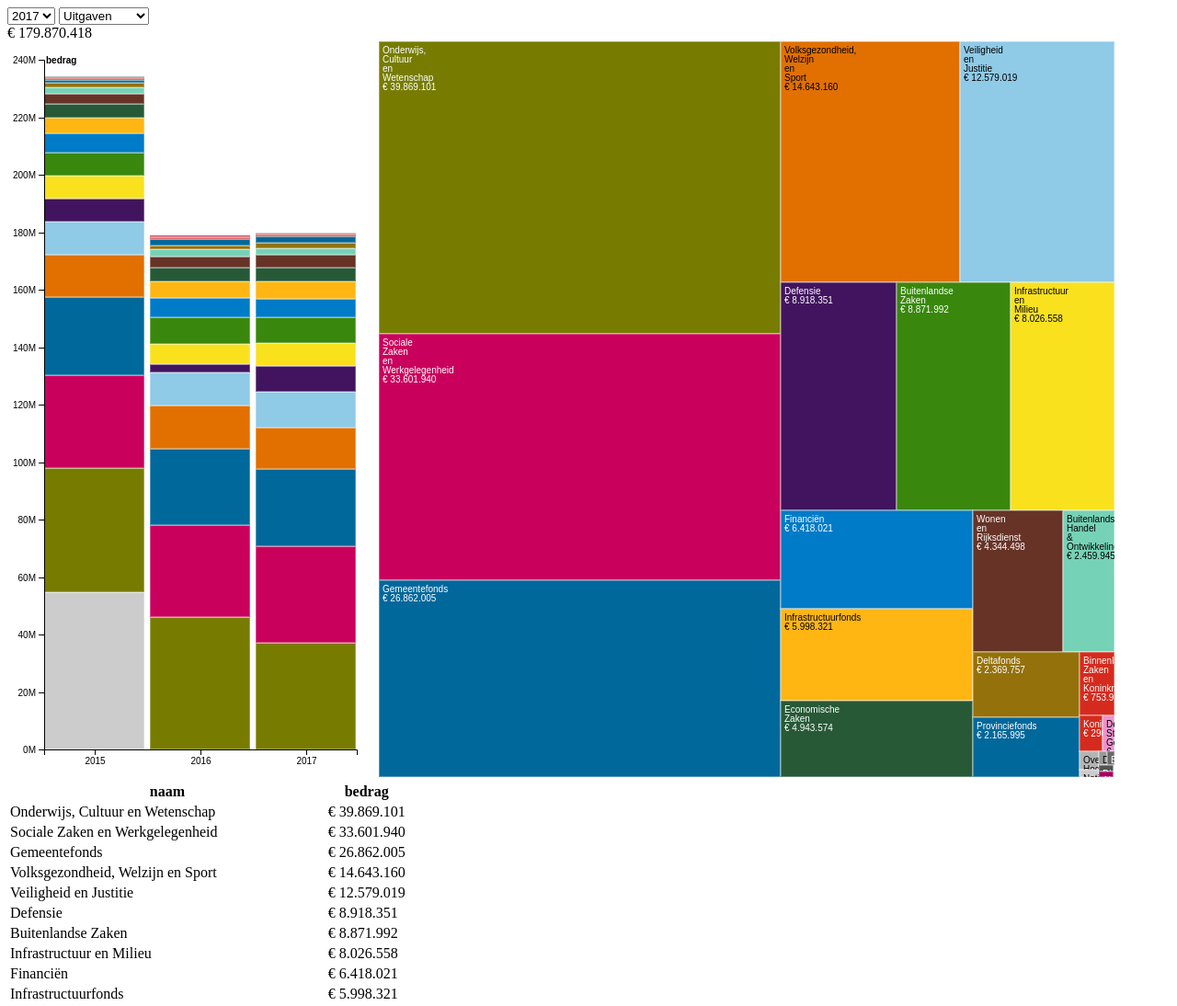
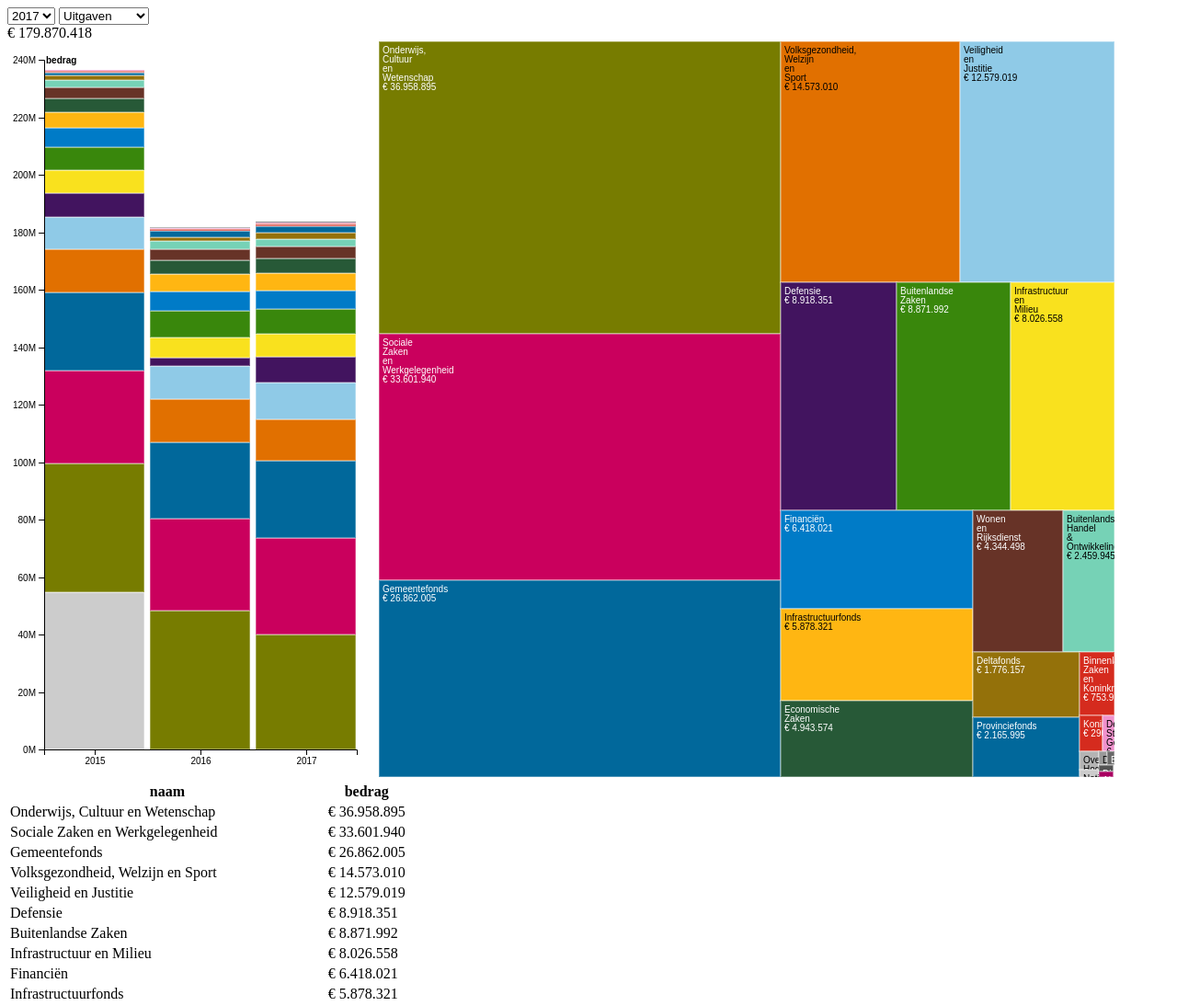
Before and after one commit to openstate/minfin, a plain HTML site: page visualisatie/index.html in a window 1280 px wide. Shown: the top 1094 px of the page at 92% size. Drawn offline with Linux system fonts and the light colour scheme.

Commit message:
Use absolute totals to calculate rect size in treemap and stacked bar chart, and use sum totals to show the actual values in text/tooltips

```diff
--- a/visualisatie/index.html
+++ b/visualisatie/index.html
@@ -134,11 +134,8 @@ function render_table(data, columns) {
         if (column == 'naam') {
           return {value: row.data.name, node: row};
         } else {
-          if (row.data.value < 0) {
-            return {value: format(-row.value), node: row};
-          } else {
-            return {value: format(row.value), node: row};
-          }
+          var val = d3.sum(row.leaves().map(function(e) {return e.data.value}))
+          return {value: format(val), node: row};
         }
       });
     })
@@ -173,14 +170,21 @@ function render_stacked_bar(new_root, uo, years, stbar_data = []) {
   // create the stacked bar chart
   if (years.length > 0) {
     var current_year = years.shift();
-    var year_data = {year: current_year};
+    // abs_total stores the absolute totals which d3.stack() needs to
+    // allocate space for the rect's; sum_total store the actual sum of
+    // of all the values (including negative values which is what we
+    // display in the tooltip and use to color negative rect's red
+    var year_data = {
+      'abs_total': {year: current_year},
+      'sum_total': {}
+    };
     var filename = data_dir + current_year + "-" + uo + "-ontwerpbegroting.json";
     d3.json(filename, function(error, data) {
       // Add an id and total value for each budget in the hierarchy and sort it
       y_data = d3.hierarchy(data);
       y_data.eachBefore(function(d) {
         d.data.id = (d.parent ? d.parent.data.id + "." : "") + d.data.name;
-      }).sum(function(d) { return d.value; })
+      }).sum(function(d) { return Math.abs(d.value); })
         .sort(function(a, b) { return b.value - a.value; });
 
       // Match the root of the currently selected year with the root of
@@ -194,7 +198,10 @@ function render_stacked_bar(new_root, uo, years, stbar_data = []) {
       // to stbar_data
       if (y_root) {
         y_root.children.map(function(d) {
-          year_data[d.data.name] = d.value;
+          year_data['abs_total'][d.data.name] = d.value;
+          year_data['sum_total'][d.data.name] = d3.sum(
+            d.leaves().map(function(e) {return e.data.value})
+          );
           stbar_keys[d.data.name] = 1;
         });
         stbar_data.push(year_data);
@@ -228,18 +235,25 @@ function render_stacked_bar(new_root, uo, years, stbar_data = []) {
     // Find the maximum value; needed to set the y-axis (so skip year
     // values)
     var max_val = d3.max(stbar_data.map(function(d) {
-      return d3.sum(Object.keys(d).map(function(k) {
-        if (k == 'year') {return 0} else {return d[k]}
+      return d3.sum(Object.keys(d['abs_total']).map(function(k) {
+        if (k == 'year') {return 0} else {return d['abs_total'][k]}
       }));
     }));
 
-    x.domain(stbar_data.map(function(d) {return d['year']}));
+    x.domain(stbar_data.map(function(d) {return d['abs_total']['year']}));
     y.domain([0, max_val]).nice();
+
+    var sum_totals = {};
+    stbar_data.map(function(d) {
+      sum_totals[d['abs_total']['year']] = d['sum_total']
+    });
 
     // The actual stacked bar chart elements
     g.append("g")
       .selectAll("g")
-      .data(d3.stack().keys(Object.keys(stbar_keys))(stbar_data))
+      .data(d3.stack().keys(Object.keys(stbar_keys))(stbar_data.map(
+        function(d) {return d['abs_total']}
+      )))
       .enter().append("g")
         .attr("fill", function(d, i) {
           if (color_shades) {
@@ -265,9 +279,14 @@ function render_stacked_bar(new_root, uo, years, stbar_data = []) {
         .attr("y", function(d) { return y(d[1]); })
         .attr("height", function(d) { return y(d[0]) - y(d[1]); })
         .attr("width", x.bandwidth())
+        .attr("fill", function(d) {
+          if (sum_totals[d.data.year][d[2]] < 0) {
+            return 'red';
+          }
+        })
         .append("title")
           .text(function(d) {
-            return d[2] + "\n" + format(d.data[d[2]]);
+            return d[2] + "\n" + format(sum_totals[d.data.year][d[2]]);
           });
 
     // X-axis
@@ -389,11 +408,8 @@ function render_treemap(new_root) {
     })
     .selectAll("tspan")
       .data(function(d) {
-        var val = format(d.value);
-        if (d.data.value < 0) {
-          val = format(-d.value);
-        }
-        var txt = d.data.name + " " + val;
+        var val = d3.sum(d.leaves().map(function(e) {return e.data.value}))
+        var txt = d.data.name + " " + format(val);
         return txt.split(/ /g);
       })
     .enter().append("tspan")
@@ -403,11 +419,8 @@ function render_treemap(new_root) {
 
   cell.append("title")
     .text(function(d) {
-      if (d.data.value < 0) {
-        return d.data.name + "\n" + format(-d.value);
-      } else {
-        return d.data.name + "\n" + format(d.value);
-      }
+      var val = d3.sum(d.leaves().map(function(e) {return e.data.value}))
+      return d.data.name + "\n" + format(val);
     })
 
   node = new_root;
@@ -443,7 +456,10 @@ function render(year, uo) {
     );
 
     // Treemap; add an id and total value for each budget in the
-    // hierarchy and sort it
+    // hierarchy and sort it; note that d.value contains the absolute
+    // total of a node which is what we need to let the treemap also
+    // visualize negative values; the actual displayed total values are
+    // calculated normally (i.e., not absolute)
     treemap(root
       .eachBefore(function(d) {
         d.data.id = (d.parent ? d.parent.data.id + "." : "") + d.data.name;
@@ -452,6 +468,7 @@ function render(year, uo) {
       .sort(function(a, b) { return b.value - a.value; }));
     render_treemap(root);
   });
+
 
   // Show root when clicking outside of the treemap
   d3.select(window).on("click", function() { render_treemap(root); });
```
